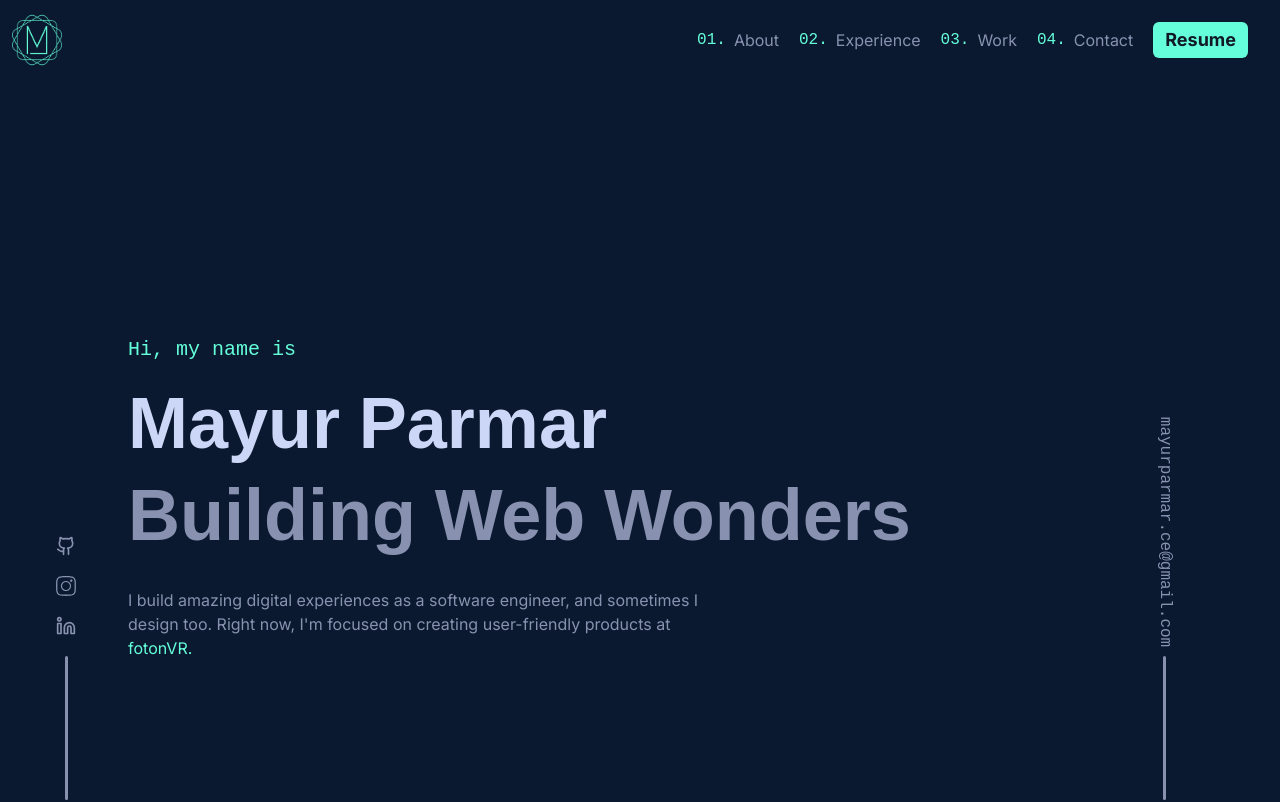
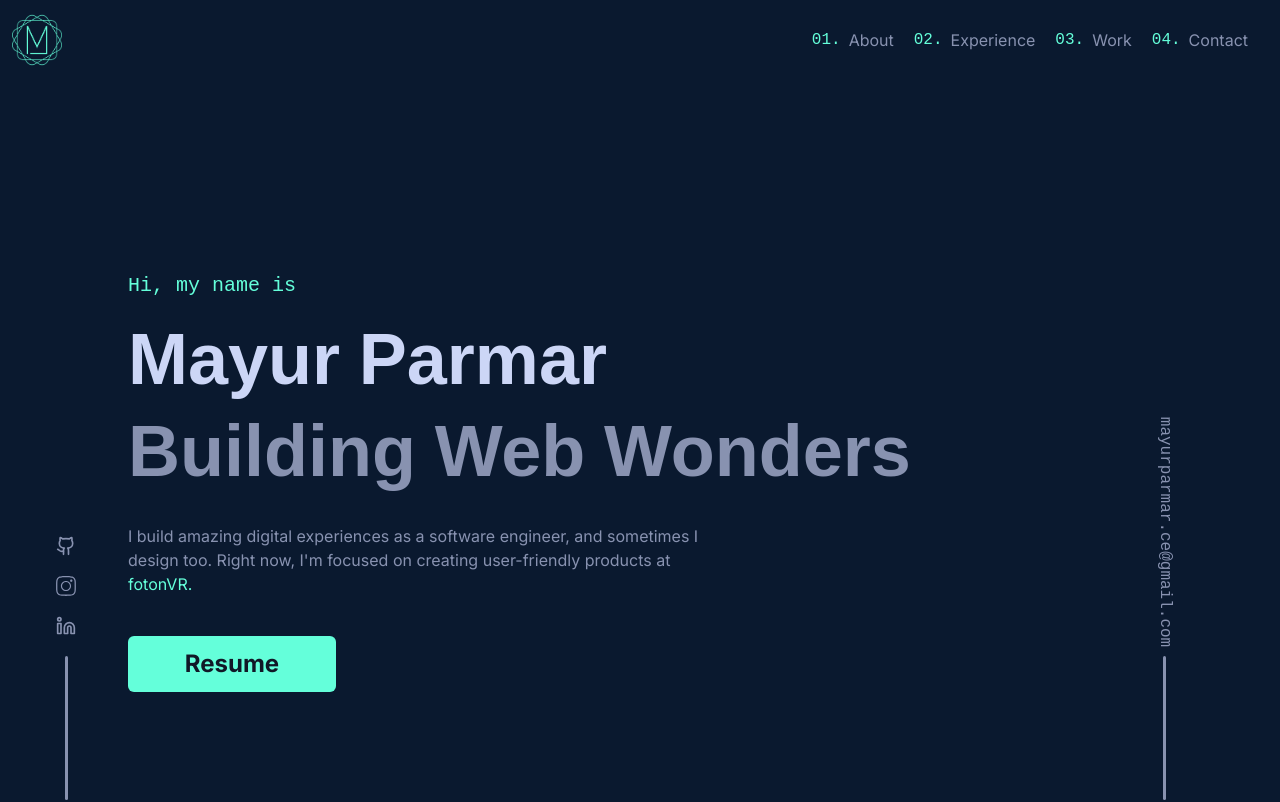
Before and after one commit to alwaysmayur/mayurparmar, a Next.js app: page / in a window 1280 px wide. Shown: the top 802 px of the page. Built offline with nearby package versions, Linux system fonts and the light colour scheme.

Commit message:
Refactor Header and HeroSection components for improved structure and add Resume link

```diff
--- a/app/components/header.tsx
+++ b/app/components/header.tsx
@@ -69,13 +69,7 @@ export default function Header() {
 
           <div className="hidden md:flex text-md content-center items-center text-textGray">
             {navLinks.map(({ label, href, index }) =>
-              index == 0 ? (
-                <Link key={index} href={href}>
-                  <div className="flex items-center px-3 py-1 mt-0 rounded-md text-lg font-bold bg-textBlue text-gray-900 space-x-2 mr-5">
-                    <span>{label}</span>
-                  </div>
-                </Link>
-              ) : (
+             (
                 <Link key={index} href={href}>
                   <div className="flex items-center space-x-2 mr-5">
                     <span className="text-textBlue line-height-8 font-mono">
--- a/app/components/hero_section.tsx
+++ b/app/components/hero_section.tsx
@@ -1,32 +1,51 @@
 "use client";
 import { useEffect } from "react";
 // Import the AOS styles
-import AOS from 'aos';
+import AOS from "aos";
+import Link from "next/link";
 
 export default function HeroSection() {
   useEffect(() => {
-
     AOS.refresh();
   }, []);
   return (
     <div className="container">
-      <div className="flex xl:py-36 py-20 justify-start w-full ">
+      <div className="flex  py-20 justify-start w-full ">
         <div className="mt-28 md:mt-14 pb-24  md:pb-0 mb-24 flex justify-start h-full flex-col w-full">
-          <span data-aos="fade-up"  className=" font-roboto font-normal line-height-8 text-textBlue text-xl">
+          <span
+            data-aos="fade-up"
+            className=" font-roboto font-normal line-height-8 text-textBlue text-xl"
+          >
             Hi, my name is
           </span>
-          <h1 data-aos="fade-up"  className=" font-semibold mt-5  text-headGray font-noto text-4xl md:text-7xl">
+          <h1
+            data-aos="fade-up"
+            className=" font-semibold mt-5  text-headGray font-noto text-4xl md:text-7xl"
+          >
             Mayur Parmar
           </h1>
-          <h1 data-aos="fade-up"  className=" font-semibold mt-5 mb-10 font-noto text-4xl md:text-7xl text-textGray">
+          <h1
+            data-aos="fade-up"
+            className=" font-semibold mt-5 mb-10 font-noto text-4xl md:text-7xl text-textGray"
+          >
             Building Web Wonders
           </h1>
-          <span data-aos="fade-up"  className=" text-textGray  max-w-xl text-md">
+          <span data-aos="fade-up" className=" text-textGray  max-w-xl text-md">
             {`I build amazing digital experiences as a software engineer, and sometimes I design too. Right now, I'm focused on creating user-friendly products at `}
             <a className="text-textBlue" href="www.fotonvr.com">
               fotonVR.
             </a>
           </span>
+          <Link
+            data-aos="fade-up"
+            href="/media/pdf/Mayur_Parmar.pdf"
+            target="_blank"
+            rel="noopener noreferrer"
+          >
+            <div className="flex items-center w-52 justify-center px-5 py-3 mt-10 rounded-md text-2xl font-bold bg-textBlue hover:bg-textBlue/90 text-gray-900">
+              <span>Resume</span>
+            </div>
+          </Link>
         </div>
       </div>
     </div>
--- a/public/data.ts
+++ b/public/data.ts
@@ -39,7 +39,6 @@ export const navLinks = [
   { label: "Experience", href: "#experience", index: 2 },
   { label: "Work", href: "#work", index: 3 },
   { label: "Contact", href: "#contact", index: 4 },
-    { label: "Resume", href: "/media/pdf/Mayur_Parmar.pdf", index: 0 },
 ];
 
 export const experienceData = [
```
Also changed, not shown: 1 other file (tests, documents, lock files or other folders).
